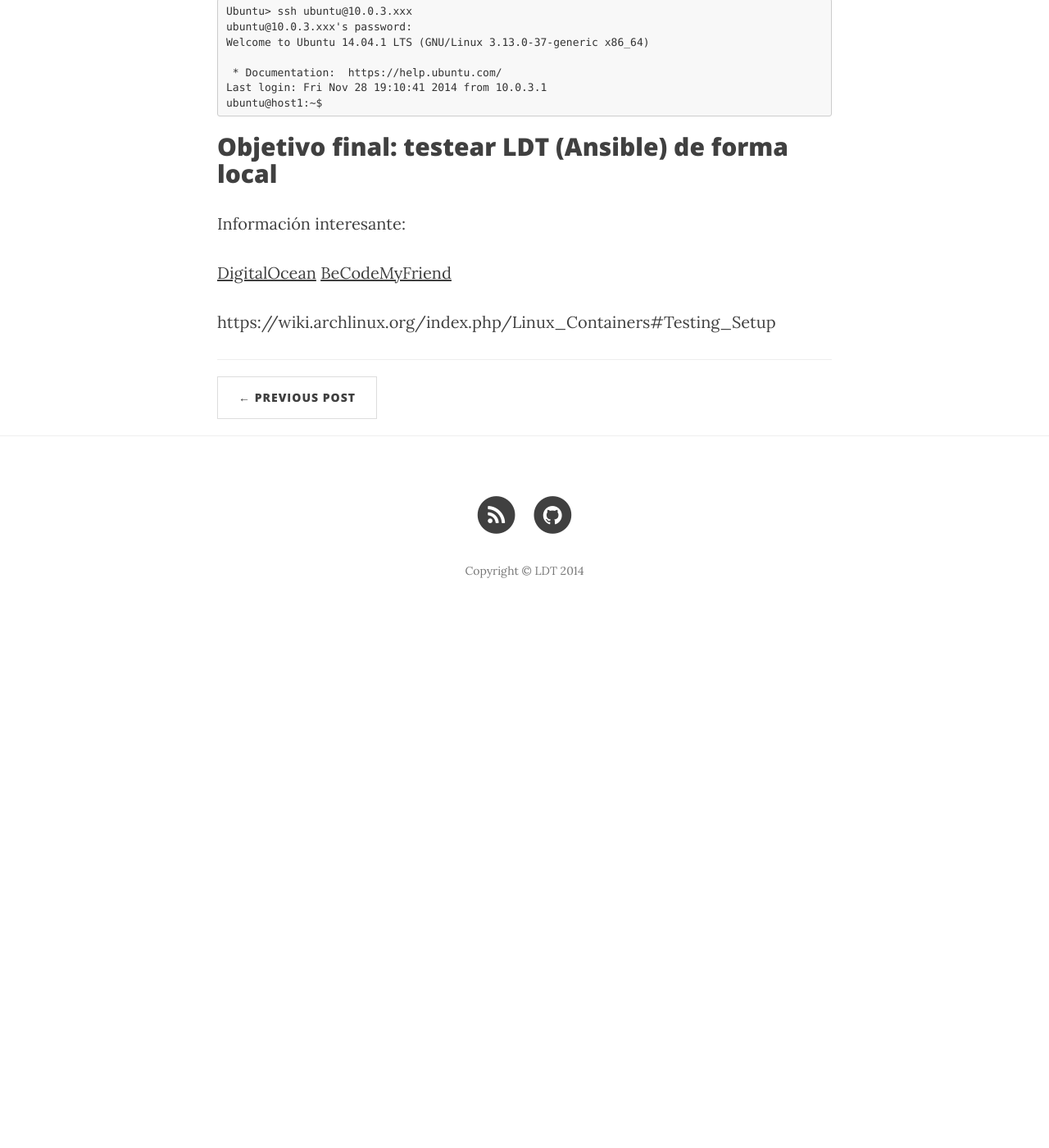
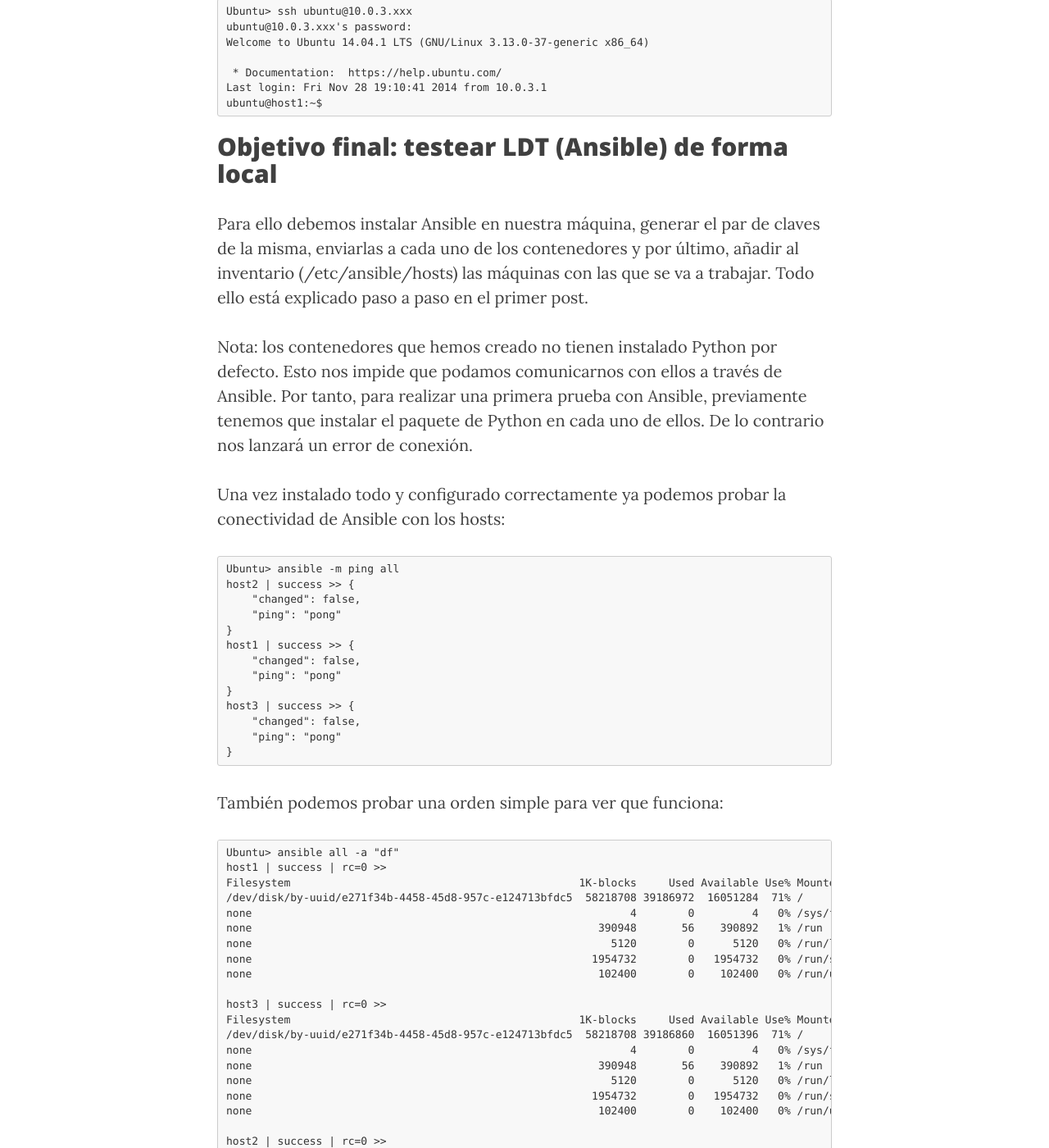
Before and after one commit to freelinuxdistrodeployed/LDT, a Jekyll site: the page built from _posts/2014-11-26-Contenedores-LXC.md, in a window 1280 px wide and 1400 px high, scrolled down 7017 px. Shown: the whole window at 82% size. Built offline with Jekyll 4.4.1, drawn with Linux system fonts in a browser that asks for light colours; nearby versions of some CDN libraries; before the commit the page ends 7789 px from its top, so only the background shows below that; some of the changed text lies outside the part shown.

Commit message:
Añadido testeo de Ansible local

```diff
--- a/_posts/2014-11-26-Contenedores-LXC.md
+++ b/_posts/2014-11-26-Contenedores-LXC.md
@@ -298,6 +298,56 @@ Nos conectarnos:
 
 ##Objetivo final: testear LDT (Ansible) de forma local
 
+Para ello debemos instalar Ansible en nuestra máquina, generar el par de claves de la misma, enviarlas a cada uno de los contenedores y por último, añadir al inventario (/etc/ansible/hosts) las máquinas con las que se va a trabajar. Todo ello está explicado paso a paso en el primer post.
+
+Nota: los contenedores que hemos creado no tienen instalado Python por defecto. Esto nos impide que podamos comunicarnos con ellos a través de Ansible. Por tanto, para realizar una primera prueba con Ansible, previamente tenemos que instalar el paquete de Python en cada uno de ellos. De lo contrario nos lanzará un error de conexión.
+
+Una vez instalado todo y configurado correctamente ya podemos probar la conectividad de Ansible con los hosts:
+
+    Ubuntu> ansible -m ping all
+    host2 | success >> {
+        "changed": false,
+        "ping": "pong"
+    }
+    host1 | success >> {
+        "changed": false,
+        "ping": "pong"
+    }
+    host3 | success >> {
+        "changed": false,
+        "ping": "pong"
+    }
+
+También podemos probar una orden simple para ver que funciona:
+
+    Ubuntu> ansible all -a "df"
+    host1 | success | rc=0 >>
+    Filesystem                                             1K-blocks     Used Available Use% Mounted on
+    /dev/disk/by-uuid/e271f34b-4458-45d8-957c-e124713bfdc5  58218708 39186972  16051284  71% /
+    none                                                           4        0         4   0% /sys/fs/cgroup
+    none                                                      390948       56    390892   1% /run
+    none                                                        5120        0      5120   0% /run/lock
+    none                                                     1954732        0   1954732   0% /run/shm
+    none                                                      102400        0    102400   0% /run/user
+
+    host3 | success | rc=0 >>
+    Filesystem                                             1K-blocks     Used Available Use% Mounted on
+    /dev/disk/by-uuid/e271f34b-4458-45d8-957c-e124713bfdc5  58218708 39186860  16051396  71% /
+    none                                                           4        0         4   0% /sys/fs/cgroup
+    none                                                      390948       56    390892   1% /run
+    none                                                        5120        0      5120   0% /run/lock
+    none                                                     1954732        0   1954732   0% /run/shm
+    none                                                      102400        0    102400   0% /run/user
+
+    host2 | success | rc=0 >>
+    Filesystem                                             1K-blocks     Used Available Use% Mounted on
+    /dev/disk/by-uuid/e271f34b-4458-45d8-957c-e124713bfdc5  58218708 39186784  16051472  71% /
+    none                                                           4        0         4   0% /sys/fs/cgroup
+    none                                                      390948       56    390892   1% /run
+    none                                                        5120        0      5120   0% /run/lock
+    none                                                     1954732        0   1954732   0% /run/shm
+    none                                                      102400        0    102400   0% /run/user
+
 
 Información interesante:
 
```
